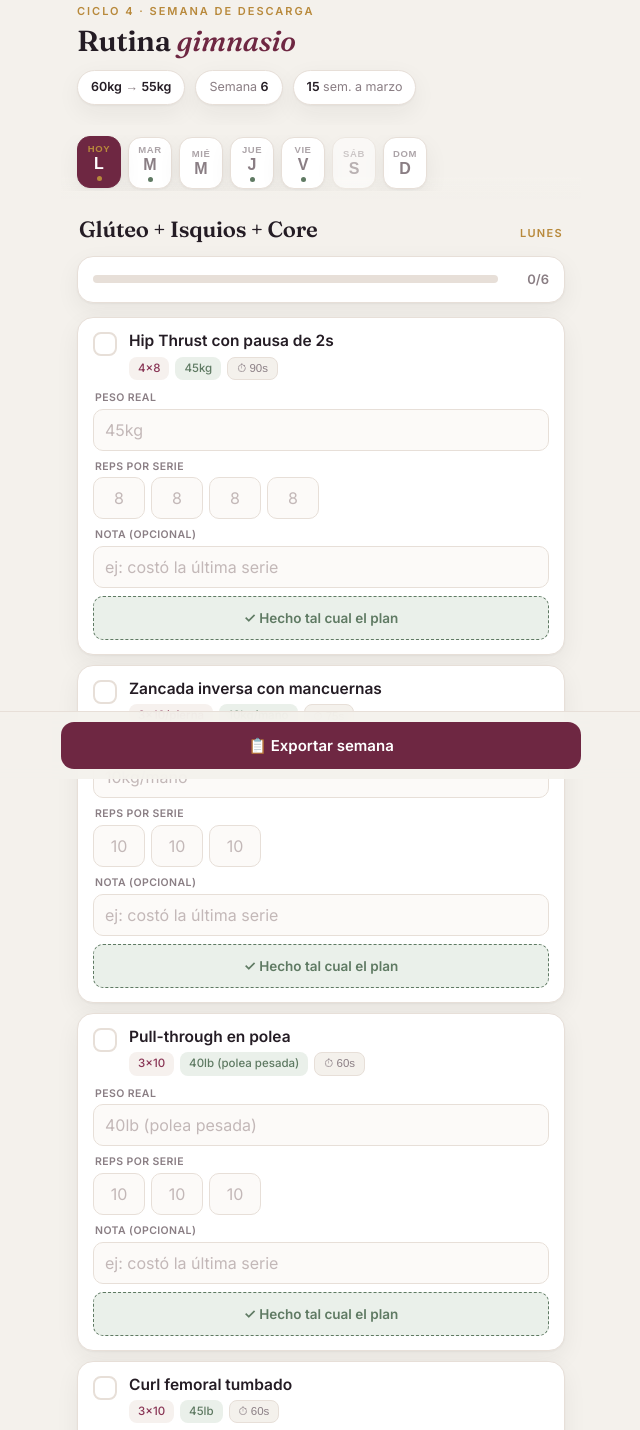
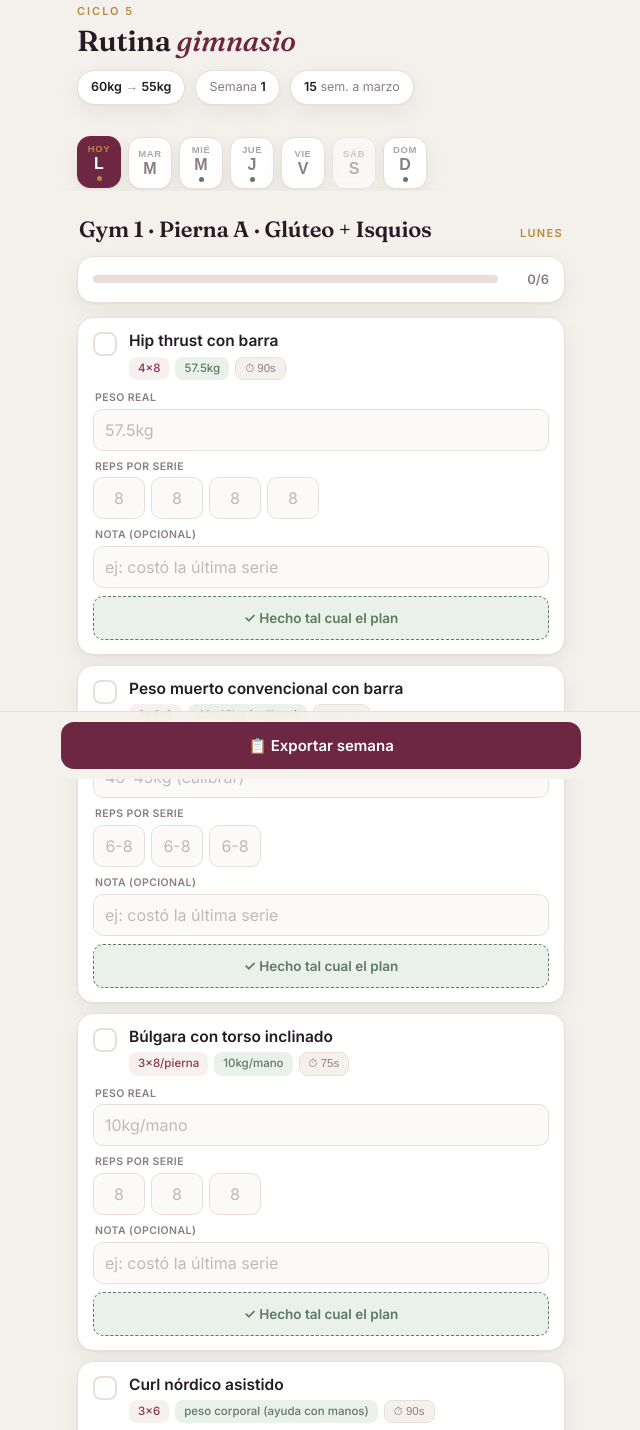
Before and after one commit to cgaray-source/Rutina-Gym, a plain HTML site: page index.html in a window 1280 px wide. Shown: the part 21-1451 px from the top of the page, without its empty margins (319-959 px from the left). Drawn offline with Linux system fonts and the light colour scheme.

Commit message:
Add files via upload

```diff
--- a/index.html
+++ b/index.html
@@ -3,7 +3,7 @@
 <head>
 <meta charset="UTF-8">
 <meta name="viewport" content="width=device-width, initial-scale=1.0, viewport-fit=cover">
-<title>Rutina gimnasio · Ciclo 4 · Semana 6 · Descarga</title>
+<title>Rutina gimnasio · Ciclo 5 · Semana 1</title>
 <link rel="preconnect" href="https://fonts.googleapis.com">
 <link rel="preconnect" href="https://fonts.gstatic.com" crossorigin>
 <link href="https://fonts.googleapis.com/css2?family=Fraunces:ital,opsz,wght@0,9..144,400;0,9..144,600;1,9..144,500&family=Inter:wght@400;500;600;700&display=swap" rel="stylesheet">
@@ -137,11 +137,11 @@
 <body>
 <div class="wrap">
   <header>
-    <div class="eyebrow">Ciclo 4 · Semana de descarga</div>
+    <div class="eyebrow">Ciclo 5</div>
     <h1>Rutina <em>gimnasio</em></h1>
     <div class="goal">
       <div class="chip"><b>60kg</b> → <b>55kg</b></div>
-      <div class="chip">Semana <b id="wNum">6</b></div>
+      <div class="chip">Semana <b id="wNum">1</b></div>
       <div class="chip" id="weeksChip">…</div>
     </div>
   </header>
@@ -160,7 +160,7 @@
 
 <div class="modal" id="modal">
   <div class="sheet">
-    <h3>Resumen Semana <span id="mWeek">6</span></h3>
+    <h3>Resumen Semana <span id="mWeek">1</span></h3>
     <p>Cópialo y pégamelo en el chat para programar tu próxima semana.</p>
     <div class="warn" id="warn"></div>
     <textarea id="summary" readonly></textarea>
@@ -173,42 +173,43 @@
 </div>
 
 <script>
-const PLAN_WEEK=6;
+const PLAN_WEEK=1;
 const DAYS=[
-  {key:0,ab:"Dom",name:"Domingo",type:"cardio",title:"🏁 Carrera 10k",ic:"🏅",sub:["Calienta 10 min trote suave + 3 aceleraciones cortas · zapatillas ya probadas","Corre por sensaciones (~5:05/km si la rodilla está bien) · si duele, baja el ritmo o para"]},
-  {key:1,ab:"Lun",name:"Lunes",type:"gym",title:"Glúteo + Isquios + Core",ex:[
-    {n:"Hip Thrust con pausa de 2s",s:"4×8",w:"45kg",r:"90s"},
-    {n:"Zancada inversa con mancuernas",s:"3×10/pierna",w:"10kg/mano",r:"75s"},
-    {n:"Pull-through en polea",s:"3×10",w:"40lb (polea pesada)",r:"60s"},
-    {n:"Curl femoral tumbado",s:"3×10",w:"45lb",r:"60s"},
-    {n:"Abductores en máquina",s:"3×15",w:"75lb",r:"45s"},
-    {n:"Dead bug con peso",s:"3×10/lado",w:"6kg",r:"45s"},
+  {key:0,ab:"Dom",name:"Domingo",type:"gym",title:"Gym 4 · Superior B · Hombro + Espalda",classNote:"🏃‍♀️ + Fondo progresivo (corre primero o en otro horario)",runTitle:"Running · Fondo progresivo",run:"10 km: 8 km a 6:00–6:30/km (9,2–10 km/h) + últimos 2 km a 5:10/km (11,6 km/h) · si la rodilla molesta, todo suave",ex:[
+    {n:"Press inclinado con mancuernas",s:"3×8",w:"10kg/mano (calibrar)",r:"75s"},
+    {n:"Remo a una mano en polea baja",s:"3×10/lado",w:"calibrar (~12kg)",r:"60s"},
+    {n:"Pullover en polea alta",s:"3×10",w:"65lb",r:"60s"},
+    {n:"Elevaciones laterales con mancuerna",s:"3×10",w:"15–17.5lb",r:"45s"},
+    {n:"Pájaros con mancuernas boca abajo en banco inclinado",s:"3×10",w:"4kg/mano",r:"45s"},
+    {n:"Plancha lateral",s:"3×30s/lado",w:"peso corporal",r:"45s"},
   ]},
-  {key:2,ab:"Mar",name:"Martes",type:"gym",title:"Espalda + Hombro",classNote:"🏃‍♀️ + 30 min de trote suave (o bici si la rodilla molesta)",run:"30 min a 6:30–7:00/km (8,6–9,2 km/h) + 4 aceleraciones de 20 s al final (solo si la rodilla está bien) · es tu prueba de rodilla antes del domingo",ex:[
-    {n:"Dominadas asistidas",s:"4×8",w:"100lb asist.",r:"90s"},
-    {n:"Remo con mancuerna a una mano",s:"3×10/lado",w:"10kg",r:"60s"},
-    {n:"Press militar con mancuernas sentada",s:"3×10",w:"8kg/mano",r:"75s"},
-    {n:"Jalón agarre neutro",s:"3×10",w:"55lb",r:"60s"},
-    {n:"Elevaciones laterales en polea",s:"3×10",w:"5lb (polea pesada)",r:"45s"},
-    {n:"Extensión de tríceps en polea",s:"3×10",w:"17.5lb (polea pesada)",r:"45s"},
+  {key:1,ab:"Lun",name:"Lunes",type:"gym",title:"Gym 1 · Pierna A · Glúteo + Isquios",ex:[
+    {n:"Hip thrust con barra",s:"4×8",w:"57.5kg",r:"90s"},
+    {n:"Peso muerto convencional con barra",s:"3×6-8",w:"40–45kg (calibrar)",r:"2min"},
+    {n:"Búlgara con torso inclinado",s:"3×8/pierna",w:"10kg/mano",r:"75s"},
+    {n:"Curl nórdico asistido",s:"3×6",w:"peso corporal (ayuda con manos)",r:"90s"},
+    {n:"Abductores en máquina",s:"3×15",w:"100lb",r:"45s"},
+    {n:"Elevación de rodillas en paralelas",s:"3×10",w:"peso corporal",r:"60s"},
   ]},
-  {key:3,ab:"Mié",name:"Miércoles",type:"cardio",title:"Box suave",ic:"🥊",sub:["Clase a ritmo cómodo, foco en técnica","Descarga: sin ir al máximo"]},
-  {key:4,ab:"Jue",name:"Jueves",type:"gym",title:"Pierna posterior + Core",classNote:"Semana de carrera: pierna en 2 series",ex:[
-    {n:"Sentadilla sumo con kettlebell",s:"2×10",w:"20–22kg",r:"75s"},
-    {n:"Peso muerto rumano con barra",s:"2×8",w:"32.5kg",r:"90s"},
-    {n:"Hiperextensiones (glúteo)",s:"2×10",w:"14kg",r:"60s"},
-    {n:"Patada de glúteo en polea",s:"2×10/pierna",w:"37.5lb (polea pesada)",r:"45s"},
-    {n:"Pallof press",s:"3×10/lado",w:"17.5lb (polea pesada)",r:"45s"},
+  {key:2,ab:"Mar",name:"Martes",type:"cardio",title:"Running · 30 min suave",ic:"🏃‍♀️",sub:["30 min a 6:30–7:00/km (8,6–9,2 km/h)","+ 4 aceleraciones de 20 s al final, si la rodilla está bien"]},
+  {key:3,ab:"Mié",name:"Miércoles",type:"gym",title:"Gym 2 · Superior A · Espalda",ex:[
+    {n:"Dominadas asistidas",s:"4×8",w:"80lb asist.",r:"90s"},
+    {n:"Remo con pecho apoyado (máquina o banco)",s:"3×8",w:"calibrar (~12kg/mano en banco)",r:"75s"},
+    {n:"Press militar con mancuernas sentada",s:"3×8",w:"10kg/mano",r:"75s"},
+    {n:"Jalón agarre ancho",s:"3×10",w:"65lb",r:"60s"},
+    {n:"Elevaciones laterales en polea",s:"3×10",w:"10lb (polea pesada)",r:"45s"},
+    {n:"Superserie: curl martillo + tríceps en polea",s:"3×10",w:"7kg/mano · 25lb (polea pesada)",r:"60s"},
+  ]},
+  {key:4,ab:"Jue",name:"Jueves",type:"gym",title:"Gym 3 · Pierna B · Cadena posterior + Core",ex:[
+    {n:"Prensa con pies altos",s:"3×10",w:"60kg",r:"90s"},
+    {n:"Buenos días con barra",s:"3×8",w:"27.5kg",r:"75s"},
+    {n:"Kettlebell swing",s:"3×10",w:"16kg (calibrar)",r:"60s"},
+    {n:"Patada de glúteo en polea",s:"3×10/pierna",w:"50lb (polea pesada)",r:"45s"},
+    {n:"Pallof press",s:"3×10/lado",w:"25lb (polea pesada)",r:"45s"},
     {n:"Rueda abdominal desde rodillas",s:"3×10",w:"peso corporal",r:"60s"},
   ]},
-  {key:5,ab:"Vie",name:"Viernes",type:"gym",title:"Hombro + Espalda",ex:[
-    {n:"Press Arnold",s:"3×10",w:"15lb/mano",r:"75s"},
-    {n:"Remo sentado agarre ancho",s:"3×10",w:"22kg",r:"60s"},
-    {n:"Pullover en polea alta",s:"3×10",w:"45lb",r:"60s"},
-    {n:"Elevaciones laterales",s:"3×10",w:"10lb",r:"45s"},
-    {n:"Face pulls",s:"3×10",w:"55lb",r:"45s"},
-  ]},
-  {key:6,ab:"Sáb",name:"Sábado",type:"rest",title:"Descanso pre-carrera",ic:"🌿",sub:["Descanso, o 15 min de trote muy suave + 3 aceleraciones","Cena con carbohidratos, hidrátate y duerme bien (sin fiesta 😉)"]},
+  {key:5,ab:"Vie",name:"Viernes",type:"cardio",title:"Box",ic:"🥊",sub:["Tu clase de box","Ayer tuviste pierna: intensidad media"]},
+  {key:6,ab:"Sáb",name:"Sábado",type:"rest",title:"Off",ic:"🌿",sub:["Descanso","Suma pasos: meta 8–10 mil"]},
 ];
 const CHECK='<svg viewBox="0 0 24 24" fill="none" stroke="#fff" stroke-width="3.2" stroke-linecap="round" stroke-linejoin="round"><path d="M5 13l4 4L19 7"/></svg>';
 
@@ -216,9 +217,9 @@ let week=PLAN_WEEK, selected=(new Date()).getDay();
 const TODAY=(new Date()).getDay();
 function gw(k){try{return localStorage.getItem(k);}catch(e){return null;}}
 function sw(k,v){try{if(v===null||v==='')localStorage.removeItem(k);else localStorage.setItem(k,v);}catch(e){}}
-function key(d,i,f){return `c4-w${week}-d${d}-${i}-${f}`;}
+function key(d,i,f){return `c5-w${week}-d${d}-${i}-${f}`;}
 const esc=v=>(v||'').replace(/&/g,'&amp;').replace(/"/g,'&quot;').replace(/</g,'&lt;');
-try{localStorage.setItem('c4-plan-week',String(PLAN_WEEK));localStorage.setItem('c4-week',String(PLAN_WEEK));}catch(e){}
+try{localStorage.setItem('c5-plan-week',String(PLAN_WEEK));localStorage.setItem('c5-week',String(PLAN_WEEK));}catch(e){}
 document.getElementById('wNum').textContent=week;
 
 // "3×12/pierna" -> {n:3, r:"12"}
@@ -313,7 +314,7 @@ function render(){
   if(d.run){
     const b=document.createElement('div');b.className='single';b.style.marginTop='14px';
     const f=(k,lab,ph,mode,full)=>`<div class="field${full?' full':''}"><label>${lab}</label><input data-f="${k}" inputmode="${mode}" placeholder="${ph}" value="${esc(gw(key(d.key,'c',k)))}"></div>`;
-    b.innerHTML=`<div class="ic">🏃‍♀️</div><h3>Trote suave</h3><p>${d.run}</p><div class="clog">${f('dist','Distancia (km)','ej: 5','decimal')}${f('tiempo','Tiempo','ej: 30:00','text')}${f('nota','Cómo te sentiste','ej: piernas sueltas','text',true)}</div>`;
+    b.innerHTML=`<div class="ic">🏃‍♀️</div><h3>${d.runTitle||'Trote suave'}</h3><p>${d.run}</p><div class="clog">${f('dist','Distancia (km)','ej: 5','decimal')}${f('tiempo','Tiempo','ej: 30:00','text')}${f('nota','Cómo te sentiste','ej: piernas sueltas','text',true)}</div>`;
     b.querySelectorAll('input').forEach(inp=>inp.addEventListener('input',()=>sw(key(d.key,'c',inp.dataset.f),inp.value)));
     c.appendChild(b);
   }
@@ -334,7 +335,7 @@ function startRest(sec,name){
 document.getElementById('tStop').onclick=()=>{clearInterval(tInt);tEl.className='timer';};
 
 function buildSummary(){
-  let out=`CICLO 4 — SEMANA ${week}\n`;const missing=[];
+  let out=`CICLO 5 — SEMANA ${week}\n`;const missing=[];
   DAYS.slice().sort((a,b)=>(a.key===0?7:a.key)-(b.key===0?7:b.key)).forEach(d=>{
     if(d.type==='rest')return;
     out+=`\n${d.name.toUpperCase()} — ${d.title}\n`;
@@ -385,7 +386,7 @@ document.getElementById('clearBtn').onclick=()=>{
 };
 
 (function(){const goal=new Date(2027,2,1),t=new Date();const w=Math.max(0,Math.ceil((goal-t)/(7*864e5)));document.getElementById('weeksChip').innerHTML=`<b>${w}</b> sem. a marzo`;})();
-document.getElementById('legend').innerHTML='Descarga: mismos ejercicios y reps de la Semana 5, con pesos ~20% más bajos. Termina cada serie sintiendo que te quedaban 3–4 reps. Running solo suave, sin series, y 10k el domingo. Si la rodilla molesta o se hincha, cambia el trote por bici. Exporta al final de la semana.';
+document.getElementById('legend').innerHTML='Ciclo 5 · Semana 1: fuerza pesada (máx. 10 reps, abductores 15) para conservar músculo mientras bajas grasa. Los pesos «calibrar» son ejercicios nuevos: parte conservadora y registra lo real. Meta diaria: 8–10 mil pasos. Semana: lun gym 1 · mar running · mié gym 2 · jue gym 3 · vie box · sáb off · dom gym 4 + running. Toca ⏱ para iniciar el descanso y exporta al final de la semana.';
 render();
 </script>
 </body>
```
